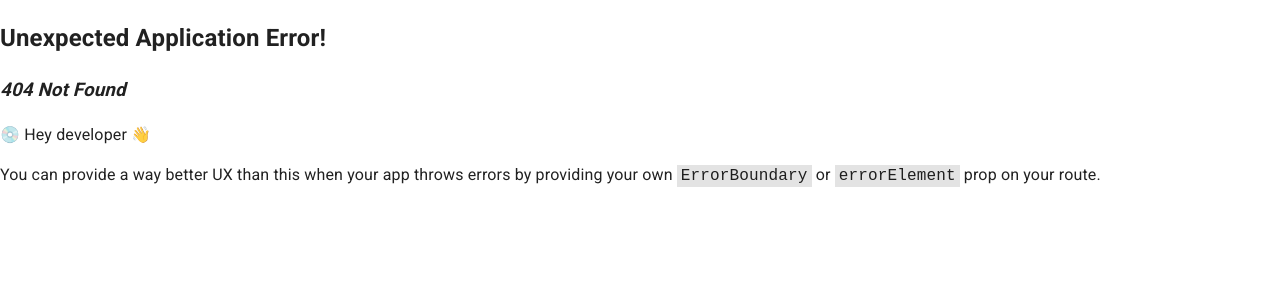
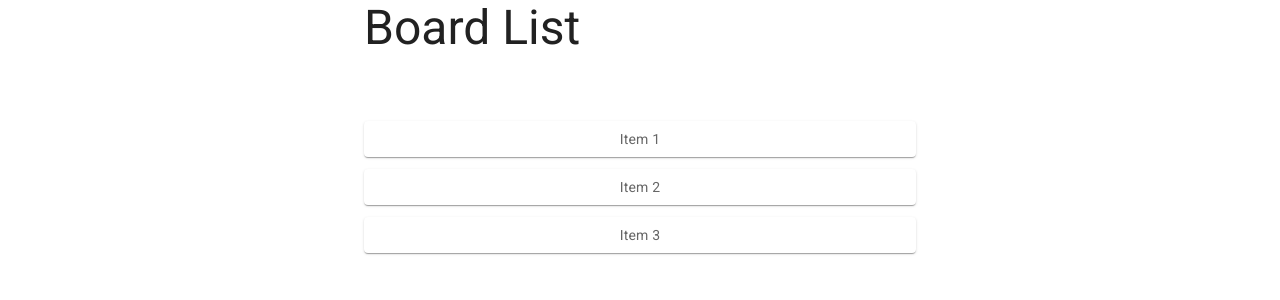
Before and after one commit to boybun0154/note-app-project, a React (Vite) app: page /boards in a window 1280 px wide. Before the commit this address had no page. Shown: the top 300 px of the page. Built offline with nearby package versions, Linux system fonts and the light colour scheme.

Commit message:
Add Board List Page

```diff
--- a/jsconfig.json
+++ b/jsconfig.json
@@ -1,5 +1,6 @@
 {
   "compilerOptions": {
+    "jsx": "react",
     "paths": {
       "~/*": ["./src/*"],
     },
--- a/src/helpers/auth.ts
+++ b/src/helpers/auth.ts
@@ -11,7 +11,7 @@ const setJwtToken = (token: string): void => {
 };
 
 const getCurrentUserId = (): string => {
-  return sessionStorage.getItem("currentUserID");
+  return sessionStorage.getItem("currentUserId");
 }
 
 const setCurrentUserId = (userId: string): void => {
--- /dev/null
+++ b/src/pages/Boards/index.css
@@ -0,0 +1,5 @@
+.board-list-container {
+  display: flex;
+  align-items: center;
+  justify-content: center;
+}
--- a/src/pages/Boards/index.jsx
+++ /dev/null
@@ -1 +0,0 @@
-// Board list
--- /dev/null
+++ b/src/pages/Boards/index.tsx
@@ -0,0 +1,51 @@
+// Board list
+import React, { useEffect, useState } from "react";
+import CssBaseline from "@mui/material/CssBaseline";
+import Typography from "@mui/material/Typography";
+import Container from "@mui/material/Container";
+import "./index.css";
+import Stack from "@mui/material/Stack";
+import { styled } from "@mui/material/styles";
+import Paper from "@mui/material/Paper";
+import Create from "../../components/AppBar/Menus/Create";
+import {auth as authHelper} from "../../helpers";
+
+const Item = styled(Paper)(({ theme }) => ({
+  backgroundColor: theme.palette.mode === "dark" ? "#1A2027" : "#fff",
+  ...theme.typography.body2,
+  padding: theme.spacing(1),
+  textAlign: "center",
+  color: theme.palette.text.secondary,
+  marginTop: 12,
+  "&:hover": {
+    backgroundColor: "#303842",
+  },
+}));
+
+const BoardList: React.FC = () => {
+  const userId = authHelper.getCurrentUserId();
+  const [boards, setBoards] = useState([]);
+
+  useEffect(() => {
+    // get boards data
+  });
+
+  return (
+    <>
+      <CssBaseline />
+      <Container className="board-list-container" maxWidth="sm">
+        <Typography variant="h3" gutterBottom>
+          Board List
+        </Typography>
+        <Stack>
+          <Create />
+          <Item>Item 1</Item>
+          <Item>Item 2</Item>
+          <Item>Item 3</Item>
+        </Stack>
+      </Container>
+    </>
+  );
+};
+
+export default BoardList;
```
Also changed, not shown: src/App.jsx (+6 -1 lines).
